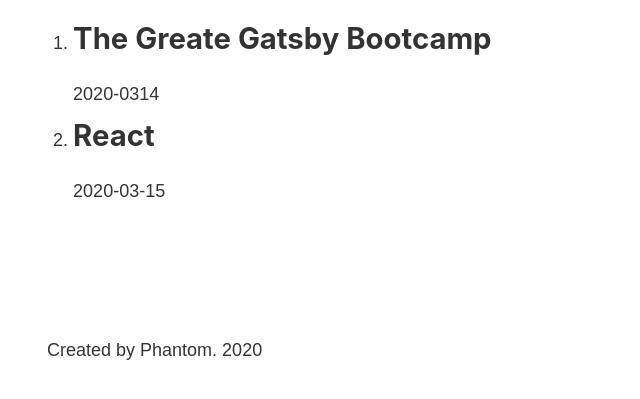
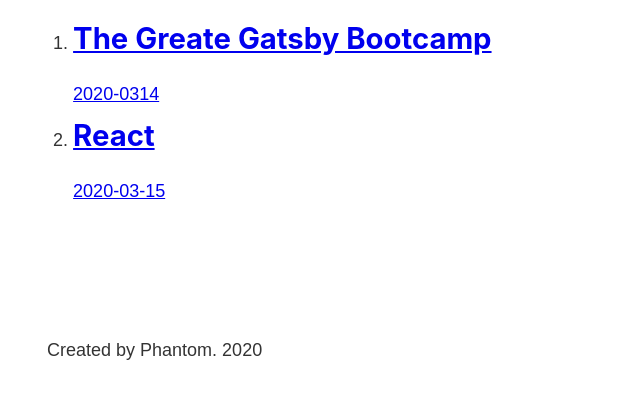
Before and after one commit to genius-jsdev/r_gatsby-bootcamp, a Gatsby site: page /blog in a window 1280 px wide. Shown: the part 393-792 px from the top of the page, without its empty margins (236-876 px from the left). Built offline with nearby package versions, Linux system fonts and the light colour scheme; Gatsby itself is replaced by a stand-in of ours.

Commit message:
Implement each Blog's link

```diff
--- a/src/pages/blog.js
+++ b/src/pages/blog.js
@@ -1,5 +1,5 @@
 import React from "react"
-import { graphql, useStaticQuery } from "gatsby"
+import { Link, graphql, useStaticQuery } from "gatsby"
 
 import Layout from "../components/layout"
 
@@ -13,13 +13,14 @@
               title
               date
             }
+            fields {
+              slug
+            }
           }
         }
       }
     }
   `)
-
-  console.log(data)
 
   return (
     <Layout>
@@ -28,8 +29,10 @@
         {data.allMarkdownRemark.edges.map(edge => {
           return (
             <li>
-              <h2>{edge.node.frontmatter.title}</h2>
-              <p>{edge.node.frontmatter.date}</p>
+              <Link to={`/blog/${edge.node.fields.slug}`}>
+                <h2>{edge.node.frontmatter.title}</h2>
+                <p>{edge.node.frontmatter.date}</p>
+              </Link>
             </li>
           )
         })}
```
